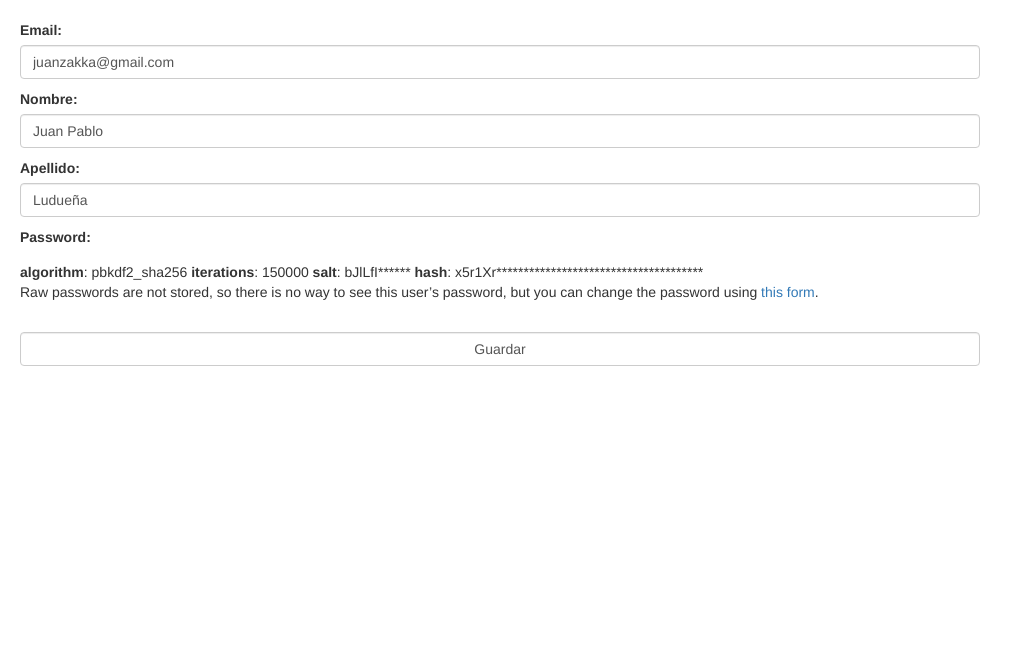
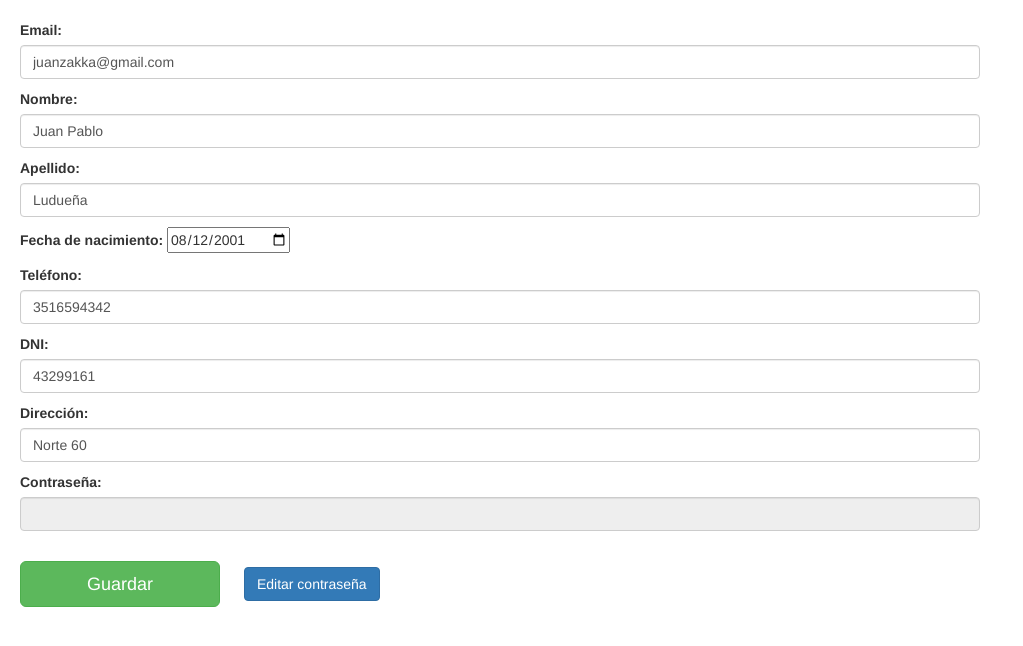
Before and after one commit to juampiludu/banco, a Django app: page /perfil/ in a window 1280 px wide. Shown: the part 52-698 px from the top of the page, without its empty margins (0-1023 px from the left). Run offline with Django 3.2, Linux system fonts and the light colour scheme; a user stored in the database is signed in; some libraries are stand-ins or nearby versions.

Commit message:
modificada la pagina de actualizacion de contraseña y funcionando correctamente

```diff
--- a/Banco/Perfiles/form.py
+++ b/Banco/Perfiles/form.py
@@ -1,5 +1,5 @@
 from django import forms
-from django.contrib.auth.forms import UserCreationForm, AuthenticationForm, UserChangeForm
+from django.contrib.auth.forms import UserCreationForm, AuthenticationForm, UserChangeForm, PasswordChangeForm
 from .models import Cuenta
 
 YEARS= [x for x in range(1900,2021)]
@@ -18,7 +18,11 @@ class RegistroForm(UserCreationForm):
         }
     ))
 
-    born_date = forms.DateField(label="Fecha de nacimiento", required=True, initial='2019-01-01', widget=forms.SelectDateWidget(years=YEARS))
+    born_date = forms.DateField(label="Fecha de nacimiento", required=True, initial='2019-01-01', widget=forms.TextInput(
+        attrs={
+            'type': 'date',
+        }
+    ))
 
     email = forms.EmailField(label="Email", required=True, widget=forms.TextInput(
         attrs={
@@ -86,9 +90,41 @@ class ActualizarForm(UserChangeForm):
         }
     ))
 
+    born_date = forms.DateField(label="Fecha de nacimiento", required=True, initial='2019-01-01', widget=forms.TextInput(
+        attrs={
+            'type': 'date',
+        }
+    ))
+
     email = forms.EmailField(label="Email", required=True, widget=forms.TextInput(
         attrs={
             'class': 'form-control',
+        }
+    ))
+
+    phone = forms.CharField(label="Teléfono", max_length=14, required=True, widget=forms.TextInput(
+        attrs={
+            'class': 'form-control',
+        }
+    ))
+
+    dni = forms.CharField(label="DNI", max_length=8, required=True, widget=forms.TextInput(
+        attrs={
+            'class': 'form-control',
+        }
+    ))
+
+    direction = forms.CharField(label="Dirección", max_length=140, required=False, widget=forms.TextInput(
+        attrs={
+            'class': 'form-control',
+        }
+    ))
+
+    password = forms.CharField(label='Contraseña', widget=forms.TextInput(
+        attrs={
+            'type': 'password',
+            'class': 'form-control',
+            'readonly': 'readonly',
         }
     ))
 
@@ -98,5 +134,39 @@ class ActualizarForm(UserChangeForm):
             'email',
             'first_name',
             'last_name',
-            'password',
+            'born_date',
+            'phone',
+            'dni',
+            'direction',
         )
+
+class CambiarContraForm(PasswordChangeForm):
+
+    old_password = forms.CharField(label='Antigua contraseña:', widget=forms.TextInput(
+        attrs={
+            'type': 'password',
+            'class': 'form-control',
+        }
+    ))
+
+    new_password1 = forms.CharField(label='Nueva contraseña:', widget=forms.TextInput(
+        attrs={
+            'type': 'password',
+            'class': 'form-control',
+        }
+    ))
+
+    new_password2 = forms.CharField(label='Confirme nueva contraseña:', widget=forms.TextInput(
+        attrs={
+            'type': 'password',
+            'class': 'form-control',
+        }
+    ))
+
+    class Meta:
+        model = Cuenta
+        fields = (
+            'old_password',
+            'new_password1',
+            'new_password2',
+        )
--- a/Banco/Perfiles/models.py
+++ b/Banco/Perfiles/models.py
@@ -2,25 +2,45 @@ from django.db import models
 from django.contrib.auth.models import AbstractBaseUser, BaseUserManager
 
 class CuentaManager(BaseUserManager):
-    def create_user(self, email, first_name, last_name, password=None):
+    def create_user(self, email, first_name, last_name, born_date, phone, dni, direction, password=None):
         if not email:
             raise ValueError("User must have an email")
+        if not first_name:
+            raise ValueError("User must have an first name")
+        if not last_name:
+            raise ValueError("User must have an last name")
+        if not born_date:
+            raise ValueError("User must have an born date")
+        if not phone:
+            raise ValueError("User must have an phone")
+        if not dni:
+            raise ValueError("User must have an dni")
+        if not direction:
+            raise ValueError("User must have an direction")
 
         user = self.model(
             email = self.normalize_email(email),
             first_name = first_name,
             last_name = last_name,
+            born_date = born_date,
+            phone = phone,
+            dni = dni,
+            direction = direction,
         )
 
         user.set_password(password)
         user.save(using=self._db)
         return user
 
-    def create_superuser(self, email, first_name, last_name, password):
+    def create_superuser(self, email, first_name, last_name, born_date, phone, dni, direction, password):
         user = self.create_user(
             email = self.normalize_email(email),
             first_name = first_name,
             last_name = last_name,
+            born_date = born_date,
+            phone = phone,
+            dni = dni,
+            direction = direction,
             password=password,
         )
 
@@ -34,6 +54,10 @@ class Cuenta(AbstractBaseUser):
     first_name = models.CharField(max_length=30)
     last_name = models.CharField(max_length=30)
     email = models.EmailField(max_length=60, unique=True)
+    born_date = models.DateField(auto_now=False)
+    phone = models.CharField(max_length=14)
+    dni = models.CharField(max_length=8)
+    direction = models.CharField(max_length=140)
     date_joined = models.DateField(verbose_name="date joined", auto_now_add=True)
     last_login = models.DateField(verbose_name="last login", auto_now=True)
     is_admin = models.BooleanField(default=False)
@@ -42,7 +66,7 @@ class Cuenta(AbstractBaseUser):
     is_superuser = models.BooleanField(default=False)
 
     USERNAME_FIELD = 'email'
-    REQUIRED_FIELDS = ['first_name', 'last_name',]
+    REQUIRED_FIELDS = ['first_name', 'last_name', 'born_date', 'phone', 'dni', 'direction',]
 
     objects = CuentaManager()
 
--- a/Banco/Perfiles/templates/perfil.html
+++ b/Banco/Perfiles/templates/perfil.html
@@ -30,7 +30,8 @@
                         {{ form.as_p }}
                         {% csrf_token %}
                         <br>
-                        <button type="submit" class="form-control">Guardar</button>
+                        <button style="width: 200px;" type="submit" class="btn btn-success btn-lg">Guardar</button>
+                        <button style="margin-left: 20px;" type="button" class="btn btn-primary" onclick="window.location='/perfil/actualizar-contraseña'">Editar contraseña</button>
                     </form>
                   </div>
 
--- a/Banco/Perfiles/views.py
+++ b/Banco/Perfiles/views.py
@@ -2,8 +2,11 @@ from django.shortcuts import render, redirect
 from django.contrib.auth import logout as do_logout
 from django.contrib.auth import login as do_login
 from django.contrib.auth import authenticate
-from django.contrib.auth.forms import AuthenticationForm, UserCreationForm, UserChangeForm
-from .form import RegistroForm, ActualizarForm
+from django.contrib.auth.forms import AuthenticationForm, UserCreationForm, UserChangeForm, PasswordChangeForm
+from .form import RegistroForm, ActualizarForm, CambiarContraForm
+from django.contrib.auth import update_session_auth_hash
+from django.http import HttpResponseRedirect
+from django.contrib import messages
 
 def welcome(request):
     if request.user.is_authenticated:
@@ -65,3 +68,18 @@ def perfil(request):
     else:
         form = ActualizarForm(instance=request.user)
         return render(request, "perfil.html", {'form': form})
+
+def cambiar_contraseña(request):
+    if request.method == "POST":
+        form = CambiarContraForm(request.user, request.POST)
+        if form.is_valid():
+            user = form.save()
+            update_session_auth_hash(request, user)
+            messages.success(request, 'Your password was successfully updated!')
+            return redirect('/perfil')
+        else:
+            messages.error(request, 'Error')
+            return HttpResponseRedirect("/perfil/actualizar-contraseña")
+    else:
+        form = CambiarContraForm(request.user)
+        return render(request, 'perfil/change_pass.html', { 'form': form })
--- a/Banco/config/urls.py
+++ b/Banco/config/urls.py
@@ -26,6 +26,7 @@ urlpatterns = [
     path('contactos/', views.contactos),
     path('saldo/', views.saldo),
     path('perfil/', views.perfil),
+    path('perfil/actualizar-contraseña/', views.cambiar_contraseña),
 
     path('admin/', admin.site.urls),
 ]
--- a/Banco/statics/css/estilos.css
+++ b/Banco/statics/css/estilos.css
@@ -69,3 +69,9 @@ hr{
 #div-register {
   margin-left: 10px;
 }
+
+#div-pass {
+  margin-top: 20px;
+  margin-right: 300px;
+  margin-left: 10px;
+}
```
Also changed, not shown: Banco/Perfiles/templates/perfil/change_pass.html (added, +29 -0 lines), Banco/db.sqlite3.
